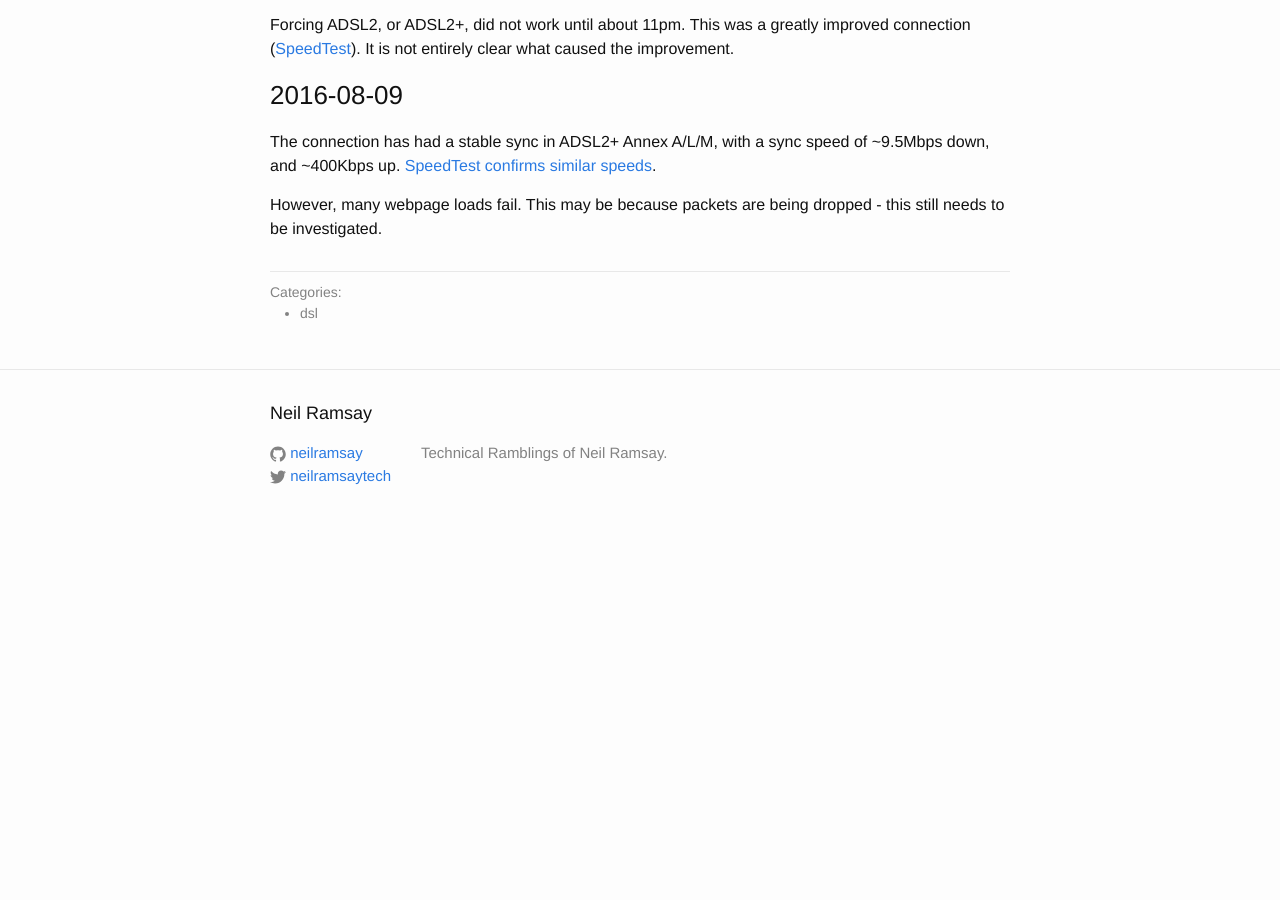
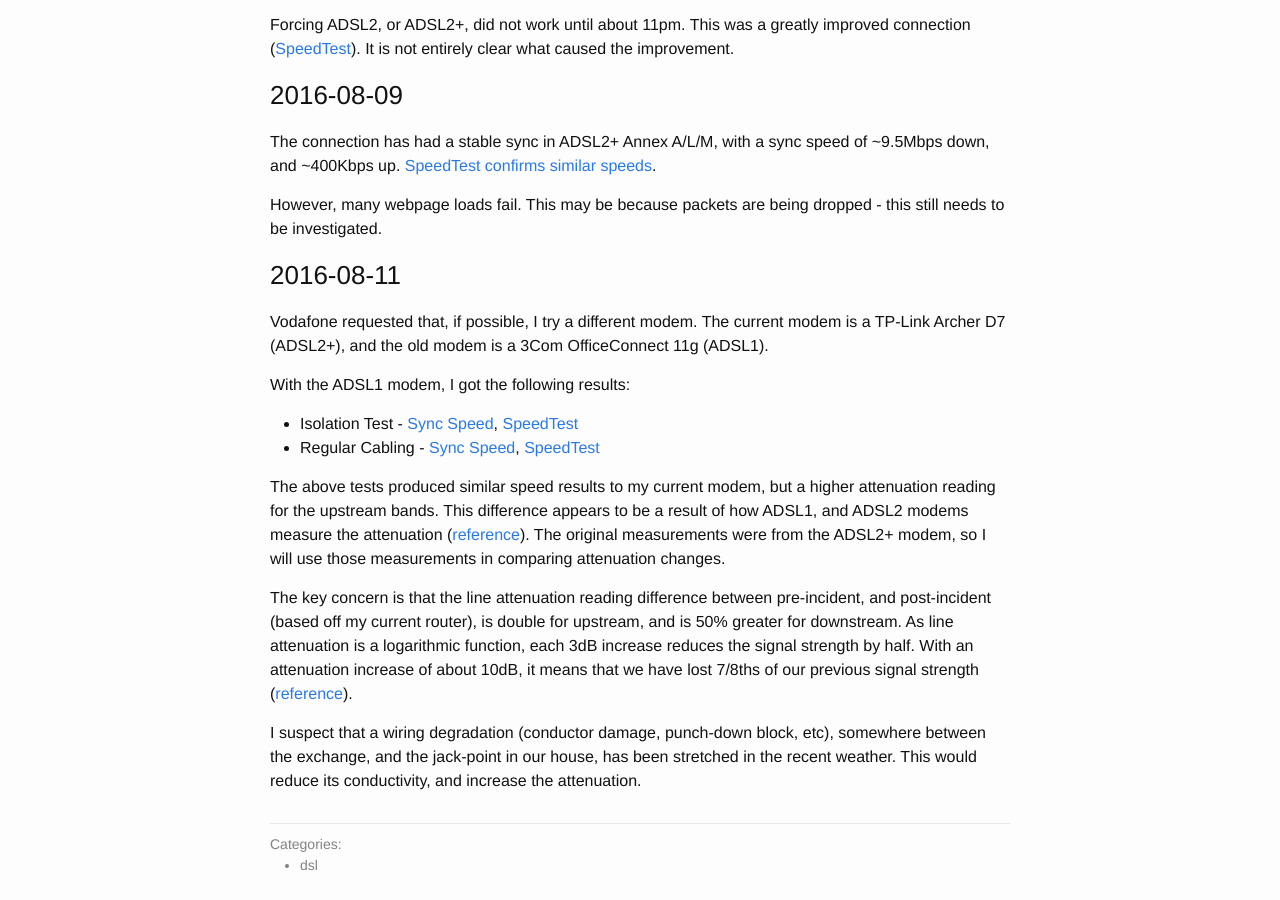
Before and after one commit to neilramsay/neilramsay.github.io, a Jekyll site: the page built from _posts/dsl/2016-08-09-dsl-testing.md, in a window 1280 px wide and 900 px high, scrolled down 1378 px. Built offline with Jekyll 4.4.1, drawn with Linux system fonts in a browser that asks for light colours; before the commit the page ends 1925 px from its top, so only the background shows below that.

Commit message:
Added alternative DSL modem tests

```diff
--- a/_posts/dsl/2016-08-09-dsl-testing.md
+++ b/_posts/dsl/2016-08-09-dsl-testing.md
@@ -40,6 +40,7 @@ This increases the sync down speed by ~1Mb.
 Vodafone also asked for an [Isolation Test](https://community.vodafone.co.nz/t5/Modems-Wi-Fi/Read-Me-Broadband-Troubleshooting-amp-Isolation-Test/td-p/90598).
 
 In my case this included:
+
 * Connect directly in to master phone socket, bypassing short in-wall cable (20cm approx)
 * Use BT to RJ11+BT ADSL line filter
 * Use short RJ11 cable to the ADSL router, from original ADSL router package
@@ -68,3 +69,23 @@ The connection has had a stable sync in ADSL2+ Annex A/L/M, with a sync speed of
 [SpeedTest confirms similar speeds](http://www.speedtest.net/my-result/5538689779).
 
 However, many webpage loads fail. This may be because packets are being dropped - this still needs to be investigated.
+
+## 2016-08-11
+Vodafone requested that, if possible, I try a different modem.
+The current modem is a TP-Link Archer D7 (ADSL2+), and the old modem is a 3Com OfficeConnect 11g (ADSL1).
+
+With the ADSL1 modem, I got the following results:
+
+* Isolation Test - [Sync Speed](https://s3-ap-southeast-2.amazonaws.com/neilramsay-public/dsl/2016-08-11_16-57-36.png), [SpeedTest](http://www.speedtest.net/my-result/5544419227)
+* Regular Cabling - [Sync Speed](https://s3-ap-southeast-2.amazonaws.com/neilramsay-public/dsl/2016-08-11_16-46-57.png), [SpeedTest](http://www.speedtest.net/my-result/5544406812)
+
+The above tests produced similar speed results to my current modem, but a higher attenuation reading for the upstream bands.
+This difference appears to be a result of how ADSL1, and ADSL2 modems measure the attenuation ([reference](http://www.speedguide.net/faq/what-is-considered-good-dsl-line-attenuation-371)).
+The original measurements were from the ADSL2+ modem, so I will use those measurements in comparing attenuation changes.
+
+The key concern is that the line attenuation reading difference between pre-incident, and post-incident (based off my current router), is double for upstream, and is 50% greater for downstream.
+As line attenuation is a logarithmic function, each 3dB increase reduces the signal strength by half.
+With an attenuation increase of about 10dB, it means that we have lost 7/8ths of our previous signal strength ([reference](http://www.speedguide.net/faq/what-is-considered-good-dsl-line-attenuation-371)).
+
+I suspect that a wiring degradation (conductor damage, punch-down block, etc), somewhere between the exchange, and the jack-point in our house, has been stretched in the recent weather.
+This would reduce its conductivity, and increase the attenuation.
```
